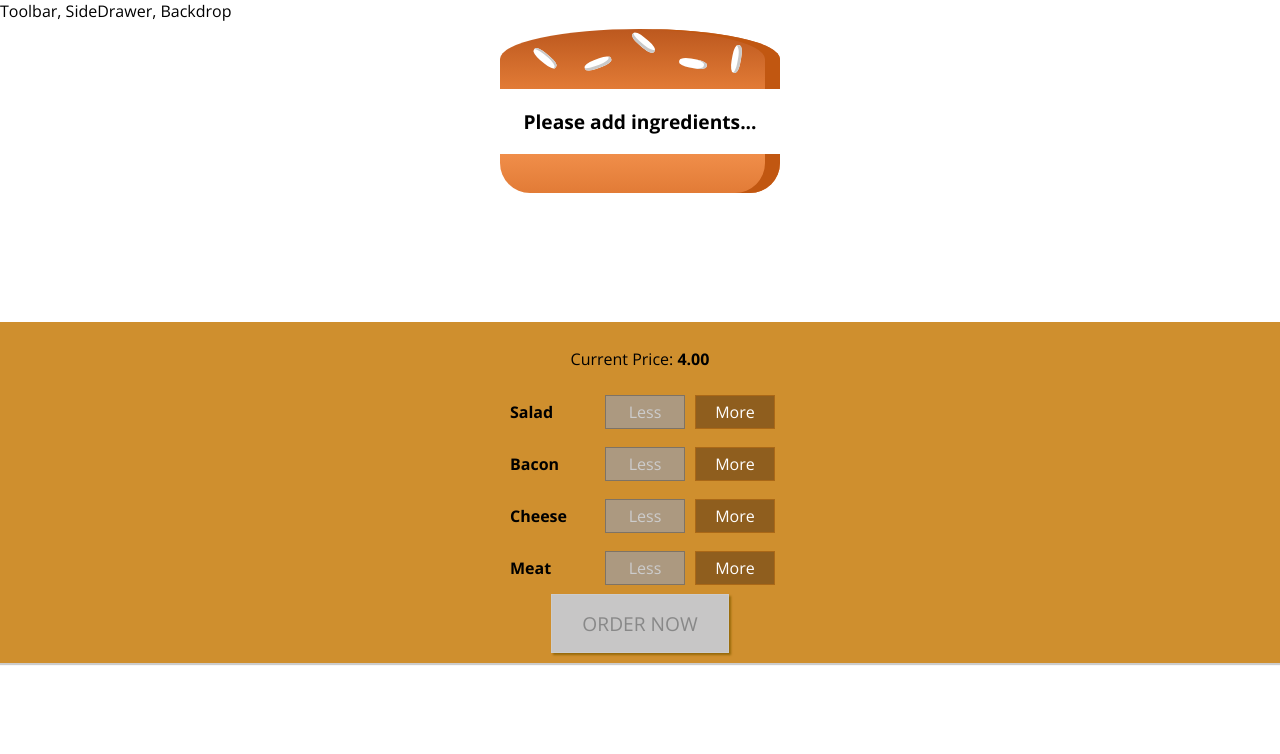
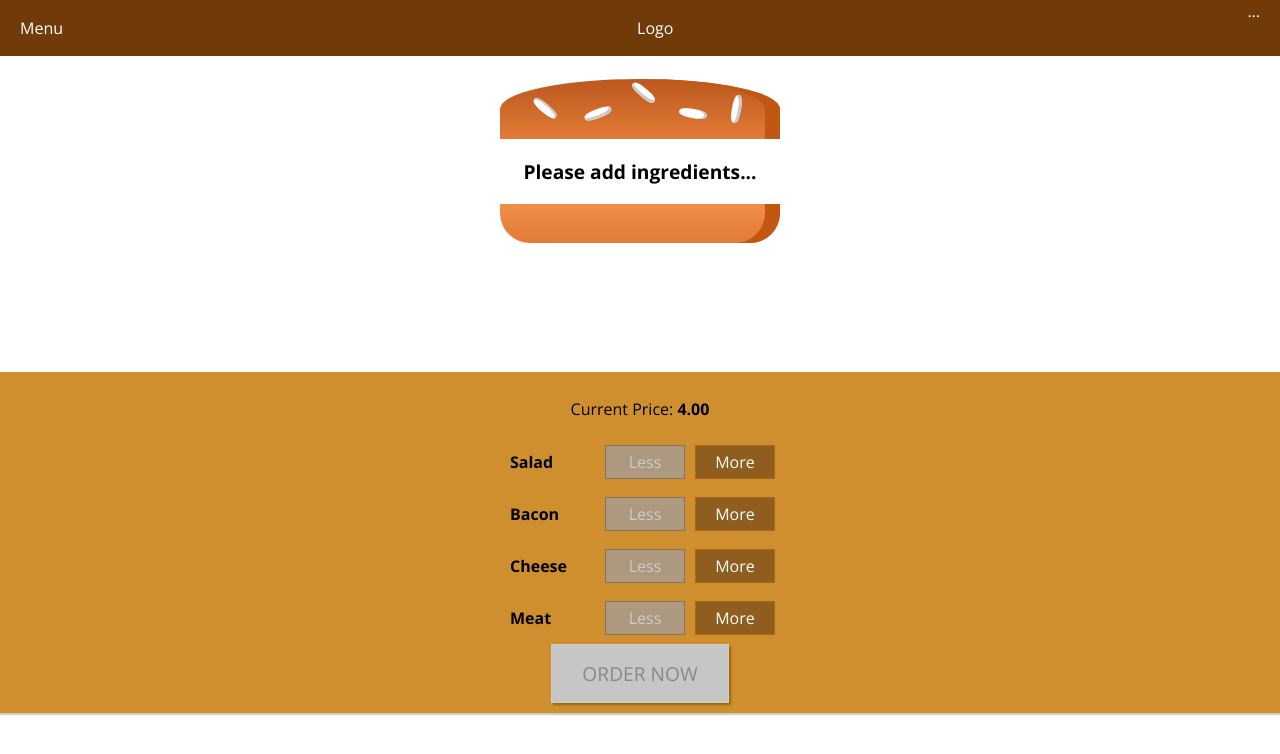
Before and after one commit to hbudiman45/react-burger, a React (Create React App) app: page / in a window 1280 px wide. Shown: the top 754 px of the page. Built offline with nearby package versions, Linux system fonts and the light colour scheme.

Commit message:
dummy toolbar

```diff
--- a/src/components/Layout/Layout.css
+++ b/src/components/Layout/Layout.css
@@ -1,3 +1,3 @@
 .Content {
-  margin-top: 16px;
+  margin-top: 72px;
 }
--- a/src/components/Layout/Layout.js
+++ b/src/components/Layout/Layout.js
@@ -1,10 +1,13 @@
 import React from "react";
 import Aux from "../../hoc/Aux";
+import Toolbar from "../Navigation/Toolbar";
+import "./Layout.css";
 
 const Layout = props => {
   return (
-    <Aux>
-      <div>Toolbar, SideDrawer, Backdrop</div>
+    <Aux className="Content">
+      {/* <div>Toolbar, SideDrawer, Backdrop</div> */}
+      <Toolbar />
       <main className="Content">{props.children}</main>
     </Aux>
   );
--- /dev/null
+++ b/src/components/Navigation/Toolbar/Toolbar.css
@@ -0,0 +1,19 @@
+.Toolbar {
+  height: 56px;
+  width: 100%;
+  position: fixed;
+  top: 0;
+  left: 0;
+  background-color: #703b09;
+  display: flex;
+  justify-content: space-between;
+  align-items: center;
+  padding: 0 20px;
+  box-sizing: border-box;
+  z-index: 90;
+  color: white;
+}
+
+.Toolbar nav {
+  height: 100%;
+}
--- /dev/null
+++ b/src/components/Navigation/Toolbar/Toolbar.js
@@ -0,0 +1,13 @@
+import React from "react";
+import "./Toolbar.css";
+const Toolbar = () => {
+  return (
+    <header className="Toolbar">
+      <div>Menu</div>
+      <div>Logo</div>
+      <nav>...</nav>
+    </header>
+  );
+};
+
+export default Toolbar;
--- /dev/null
+++ b/src/components/Navigation/Toolbar/index.js
@@ -0,0 +1 @@
+export { default } from "./Toolbar";
```
